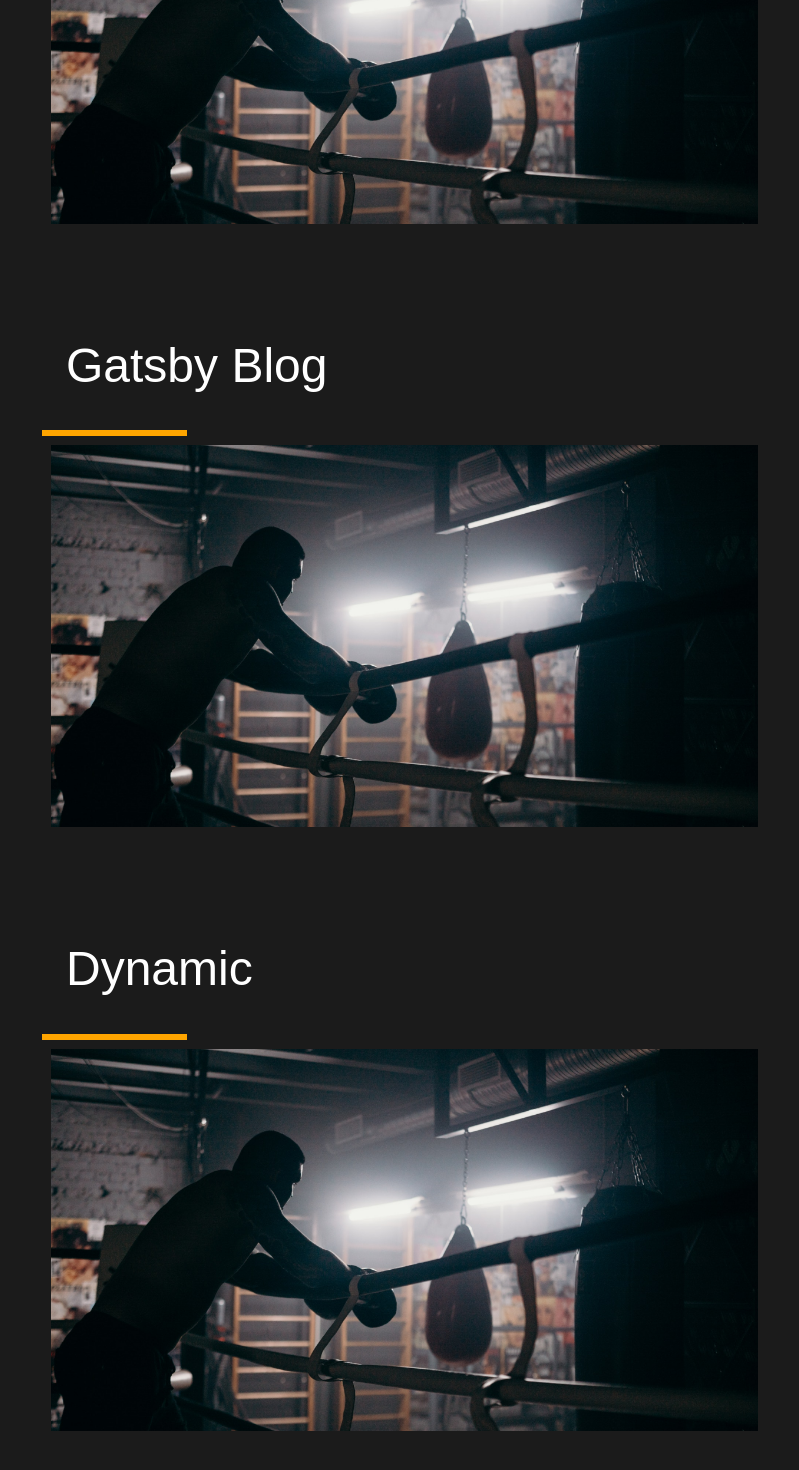
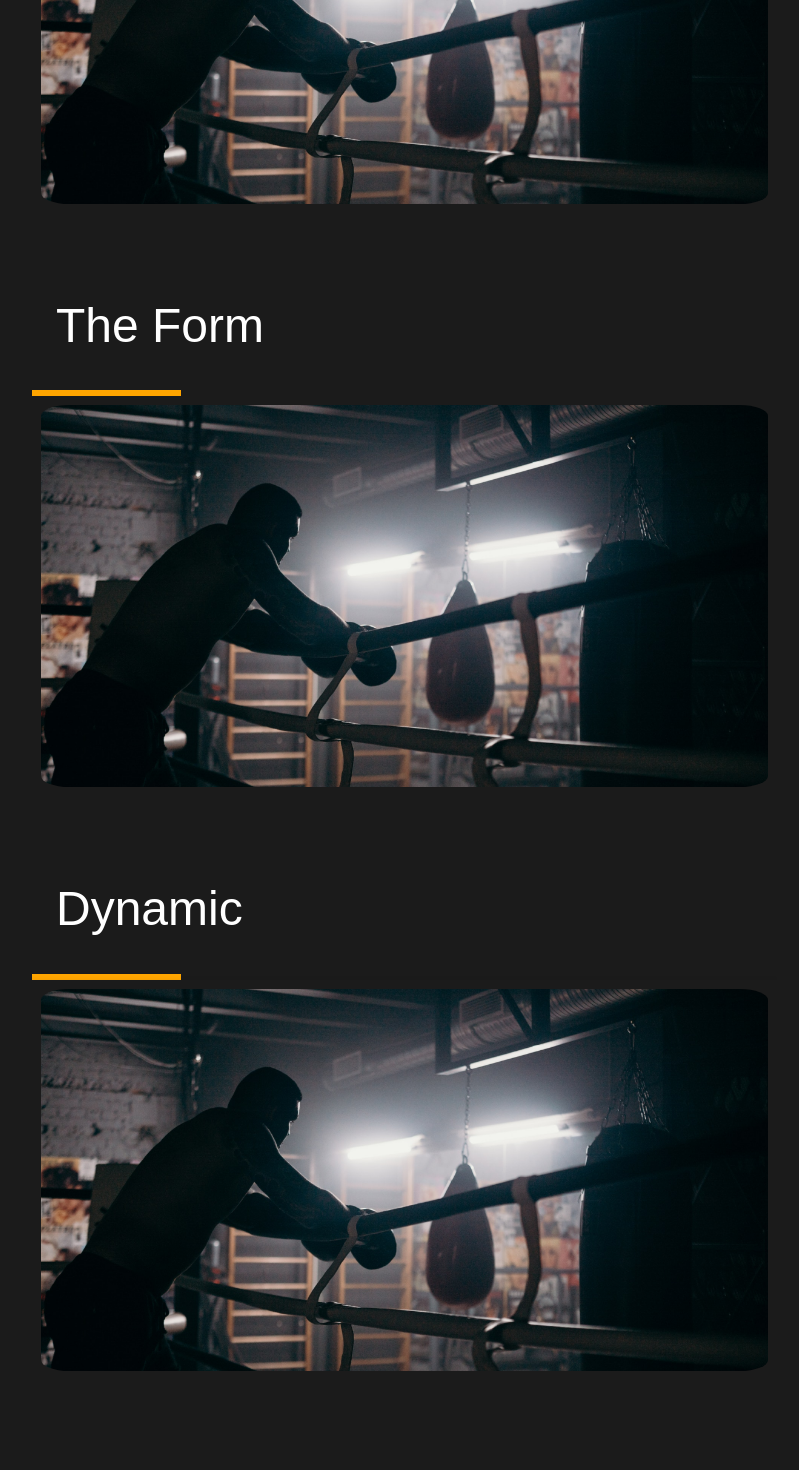
Before and after one commit to DeanDal1000/React-Portfolio, a React (Create React App) app: page /projects in a window 1280 px wide. Shown: the part 1122-2592 px from the top of the page, without its empty margins (11-810 px from the left). Built offline with nearby package versions, Linux system fonts and the light colour scheme.

Commit message:
Need To Fix Bugs

```diff
--- a/src/components/animation.js
+++ b/src/components/animation.js
@@ -7,7 +7,7 @@ export const pageAnimation = {
     opacity: 1,
     y: 0,
     transition: {
-      duration: 1,
+      duration: 0.75,
       when: 'beforeChildren',
       staggerChildren: 0.25,
     },
--- a/src/movieState.js
+++ b/src/movieState.js
@@ -9,32 +9,31 @@ import theracer2 from './img/the-racer2.jpg';
 export const MovieState = () => {
   return [
     {
-      title: 'The Athlete',
+      title: 'The Movie Database',
       mainImg: athlete,
       secondaryImg: athlete2,
-      url: '/projects/the-athlete',
+      url: '/projects/the-movie',
       awards: [
         {
-          title: 'Truly A masterpiece',
-          description:
-            '“Lorem Ipsum is simply dummy text of the printing and typesetting industry.”',
+          title: 'The Movie Database',
+          description: 'An application created using ReactJS, CSS & HTML',
         },
         {
-          title: 'Fresh look on a brutal sport.',
+          title: 'Functionality',
           description:
-            '“Lorem Ipsum is simply dummy text of the printing and typesetting industry.”',
+            'The application allows users to search and find their favourite movie',
         },
         {
-          title: 'It’s okay lmao.',
+          title: 'Technology',
           description:
-            '“Lorem Ipsum is simply dummy text of the printing and typesetting industry.”',
+            'Lorem Ipsum is simply dummy text of the printing and typesetting industry.',
         },
       ],
     },
     {
-      title: 'Good Times',
+      title: 'Music Player',
       mainImg: goodtimes,
-      url: '/projects/good-times',
+      url: '/projects/music',
       secondaryImg: goodtimes2,
       awards: [
         {
@@ -55,9 +54,9 @@ export const MovieState = () => {
       ],
     },
     {
-      title: 'The Racer',
+      title: 'The Form',
       mainImg: theracer,
-      url: '/projects/the-racer',
+      url: '/projects/form',
       secondaryImg: theracer2,
       awards: [
         {
--- a/src/pages/ContactUs.js
+++ b/src/pages/ContactUs.js
@@ -30,11 +30,11 @@ const ContactUs = () => {
       initial="hidden"
       animate="show"
     >
-      <Title>
+      {/* <Title>
         <Hide>
           <motion.h2 variants={titleAnimation}>Contact Me</motion.h2>
         </Hide>
-      </Title>
+      </Title> */}
       <Container>
         <Form>
           <FormTitle>
--- a/src/pages/Projects.js
+++ b/src/pages/Projects.js
@@ -2,8 +2,7 @@ import React from 'react';
 import { Link } from 'react-router-dom';
 //Images
 import athlete from '../img/athlete-small.png';
-import theracer from '../img/theracer-small.png';
-import goodtimes from '../img/goodtimes-small.png';
+import film from '../img/film.jpg';
 import {
   Movie,
   Work,
@@ -56,8 +55,8 @@ const Projects = () => {
           <motion.h2 variants={fade}>Find My Movie</motion.h2>
           <motion.div variants={lineAnimation} className="line"></motion.div>
           <Card>
-            <Link to="/projects/the-athlete">
-              <motion.img variants={imgAnimation} src={athlete} alt="athlete" />
+            <Link to="/projects/the-movie">
+              <motion.img variants={imgAnimation} src={film} alt="athlete" />
             </Link>
           </Card>
         </Column>
@@ -65,16 +64,17 @@ const Projects = () => {
           <motion.h2 variants={fade}>Music Player</motion.h2>
           <motion.div variants={lineAnimation} className="line"></motion.div>
           <Card>
-            <Link to="/projects/the-athlete">
+            <Link to="/projects/music">
               <motion.img variants={imgAnimation} src={athlete} alt="athlete" />
             </Link>
           </Card>
         </Column>
         <Column>
-          <motion.h2 variants={fade}>Gatsby Blog</motion.h2>
+          <motion.h2 variants={fade}>The Form</motion.h2>
           <motion.div variants={lineAnimation} className="line"></motion.div>
+
           <Card>
-            <Link to="/projects/the-athlete">
+            <Link to="/projects/form">
               <motion.img variants={imgAnimation} src={athlete} alt="athlete" />
             </Link>
           </Card>
@@ -83,9 +83,23 @@ const Projects = () => {
           <motion.h2 variants={fade}>Dynamic</motion.h2>
           <motion.div variants={lineAnimation} className="line"></motion.div>
           <Card>
-            <Link to="/projects/the-athlete">
-              <motion.img variants={imgAnimation} src={athlete} alt="athlete" />
-            </Link>
+            <div className="flip-card">
+              <div className="flip-card-inner">
+                <div className="flip-card-front">
+                  <Link to="/projects/the-athlete">
+                    <motion.img
+                      variants={imgAnimation}
+                      src={athlete}
+                      alt="athlete"
+                    />
+                  </Link>
+                </div>
+                <div className="flip-card-back">
+                  <h3>The Movie Database</h3>
+                  <p>This Application was created with...</p>
+                </div>
+              </div>
+            </div>
           </Card>
         </Column>
       </Row>
--- a/src/styles/Contact.element.js
+++ b/src/styles/Contact.element.js
@@ -4,7 +4,9 @@ import styled from 'styled-components';
 export const ContactStyle = styled(motion.div)`
   padding: 5rem 10rem;
   color: #353535;
+  background: #1b1b1b;
   min-height: 90vh;
+
   @media (max-width: 1300px) {
     padding: 2rem;
     font-size: 1rem;
@@ -162,10 +164,9 @@ export const FormInput = styled.div`
   .form-button {
     margin-bottom: 0;
     text-align: right;
-    color: red;
     #send {
       border: none;
-      color: red;
+      color: #23d997;
       &:hover {
         background: none;
       }
--- a/src/styles/Project.element.js
+++ b/src/styles/Project.element.js
@@ -62,7 +62,7 @@ export const Column = styled.div`
   /* Float four columns side by side */
   float: left;
   width: 33%;
-  padding: 0 10px 20px;
+  /* padding: 0 10px 20px; */
   overflow: hidden;
   .line {
     height: 0.5rem;
@@ -88,10 +88,47 @@ export const Column = styled.div`
 `;
 
 export const Card = styled.div`
+  background: transparent;
   img {
     width: 100%;
     padding: 0.75rem;
     height: 50vh;
     object-fit: cover;
+    border-radius: 5%;
+  }
+  .flip-card-inner {
+    position: relative;
+    width: 100%;
+    height: 100%;
+    text-align: center;
+    transition: transform 0.6s;
+    transform-style: preserve-3d;
+    box-shadow: 0 4px 8px 0 rgba(0, 0, 0, 0.2);
+  }
+
+  .flip-card {
+    background-color: transparent;
+    width: 100%;
+    height: 500px;
+    perspective: 1000px;
+  }
+
+  .flip-card:hover .flip-card-inner {
+    transform: rotateY(180deg);
+  }
+
+  .flip-card-front,
+  .flip-card-back {
+    position: absolute;
+    width: 100%;
+    height: 100%;
+    -webkit-backface-visibility: hidden;
+    backface-visibility: hidden;
+  }
+
+  .flip-card-back {
+    background-color: #2980b9;
+    color: white;
+    transform: rotateY(180deg);
   }
 `;
```
Also changed, not shown: src/img/film.jpg (added), src/img/projector.gif (added).
